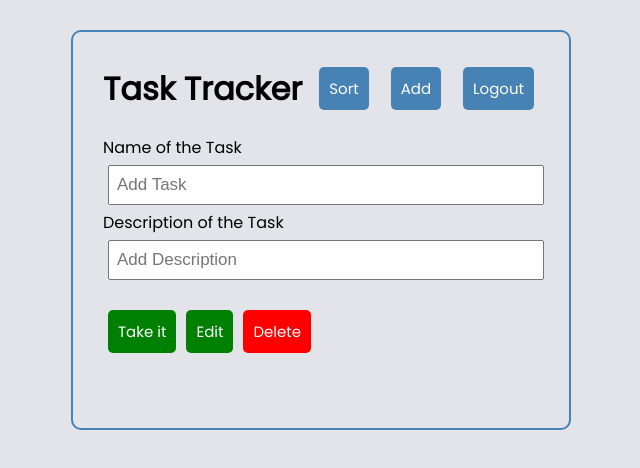
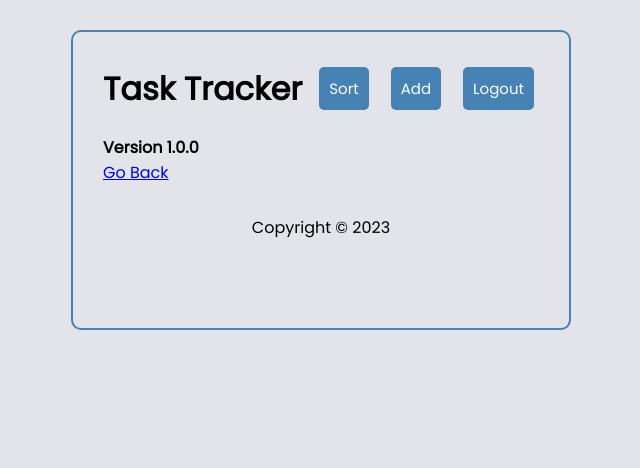
Before and after one commit to kalinsky-dev/TASK-TRACKER, a React (Create React App) app: page /about in a window 1280 px wide. Shown: the top 468 px of the page, without its empty margins (319-959 px from the left). Built offline with nearby package versions, Linux system fonts and the light colour scheme.

Commit message:
make Footer and About Components

```diff
--- a/src/App.js
+++ b/src/App.js
@@ -1,14 +1,15 @@
 
 import { useState } from 'react';
 import { Routes, Route, useNavigate } from 'react-router-dom';
+import About from './components/About';
 import AddTask from './components/AddTask';
+import Footer from './components/Footer';
 import Header from "./components/Header";
 import Home from "./components/Home";
 import Login from './components/Login';
 import Register from './components/Register';
 import TaskDelete from './components/TaskDelete';
 import TaskDetails from './components/TaskDetails';
-
 
 
 function App() {
@@ -85,8 +86,10 @@ function App() {
             tasks={tasks}
             onDeleteClickHandler={onDeleteClickHandler} />}></Route>
           <Route path='/:taskId/delete' element={<TaskDelete onDeleteHandler={onDeleteHandler} />}></Route>
+          <Route path='/about' element={<About />}></Route>
         </Routes>
       </main>
+      <Footer />
     </div>
   );
 };
--- /dev/null
+++ b/src/components/About.js
@@ -0,0 +1,13 @@
+import { Link } from "react-router-dom"
+
+
+const About = () => {
+  return (
+    <div>
+      <h4>Version 1.0.0</h4>
+      <Link to="/">Go Back</Link>
+    </div>
+  )
+}
+
+export default About
--- /dev/null
+++ b/src/components/Footer.js
@@ -0,0 +1,15 @@
+import { Link, useLocation } from "react-router-dom"
+
+
+
+const Footer = () => {
+  const location = useLocation();
+  return (
+    <footer>
+      <p>Copyright &copy; 2023</p>
+      {location.pathname !== '/about' && (<Link to="/about">About</Link>)}
+    </footer>
+  )
+}
+
+export default Footer
```
